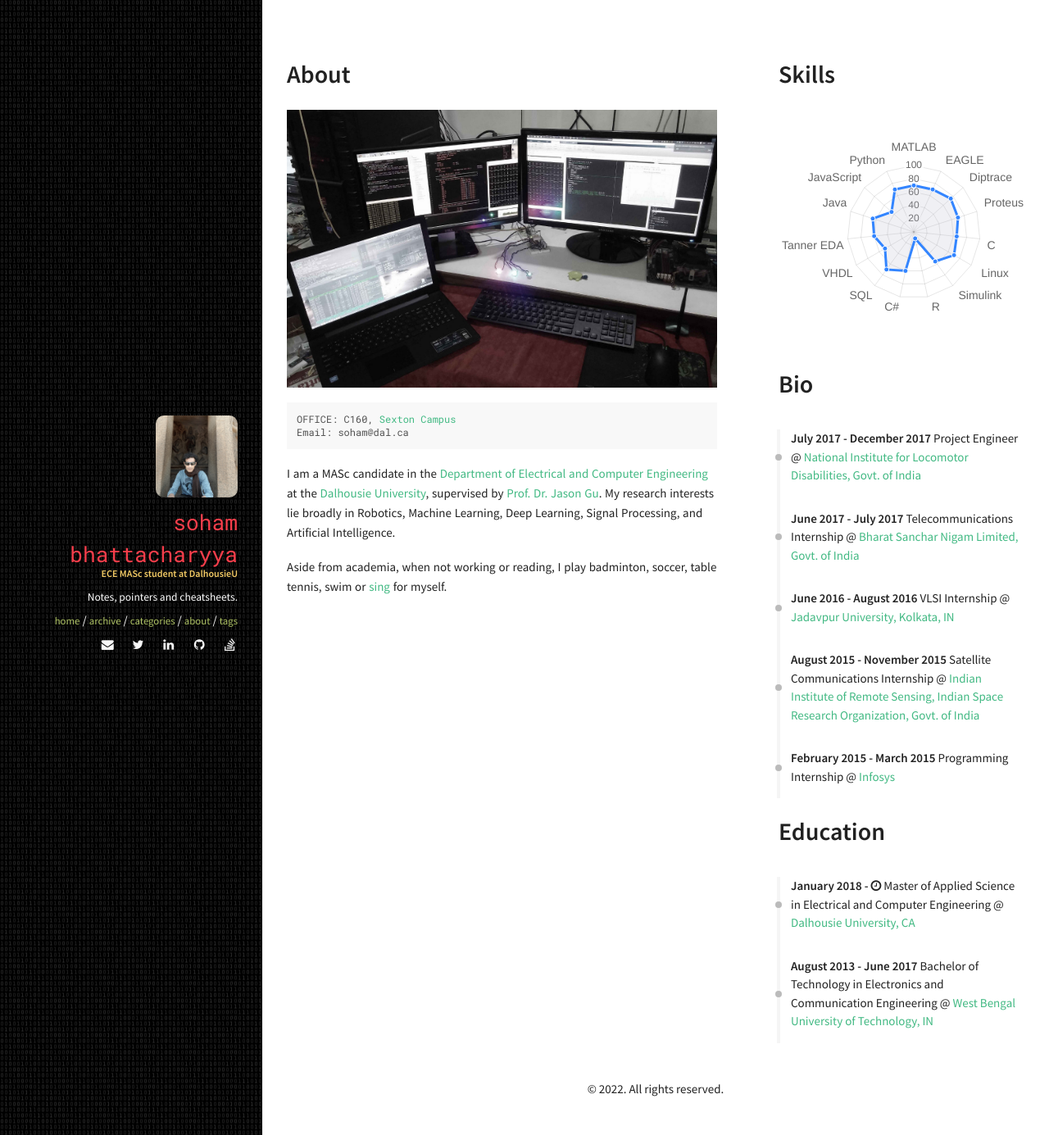
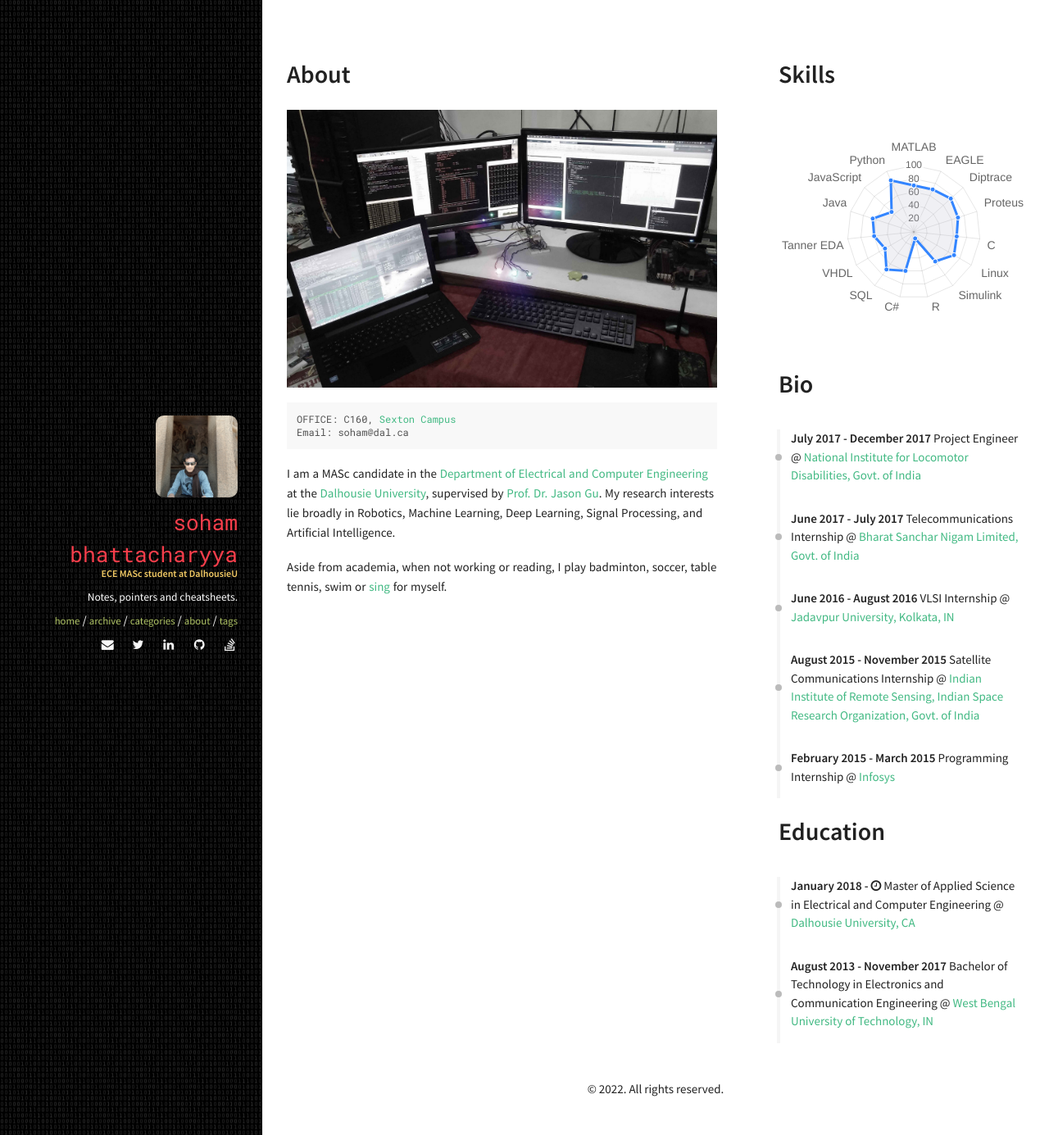
Before and after one commit to sohambhattacharyya/sohambhattacharyya.github.io, a Jekyll site: the page built from resume.html, in a window 1280 px wide. Shown: the whole page at 82% size. Built offline with Jekyll 4.4.1, drawn with Linux system fonts in a browser that asks for light colours; nearby versions of some CDN libraries.

Commit message:
Updated date

```diff
--- a/_data/index/education.yml
+++ b/_data/index/education.yml
@@ -5,5 +5,5 @@
 
 - name: West Bengal University of Technology, IN
   link: http://www.wbut.ac.in/
-  date: August 2013 - June 2017
+  date: August 2013 - November 2017
   descr: Bachelor of Technology in Electronics and Communication Engineering
--- a/_data/index/skills.yml
+++ b/_data/index/skills.yml
@@ -3,4 +3,4 @@
 label: Ability
 id : cs
 aspects:  MATLAB, EAGLE, Diptrace, Proteus, C,  Linux, Simulink, R,  C#, SQL, VHDL, Tanner EDA, Java, JavaScript, Python
-percentage: 70,     70,    75,       70,   65,   70,    55,     10,  60,  70,  50,   60,         65,   45,         70
+percentage: 70,     70,    75,       70,   65,   70,    55,     10,  60,  70,  50,   60,         65,   45,         85
```
